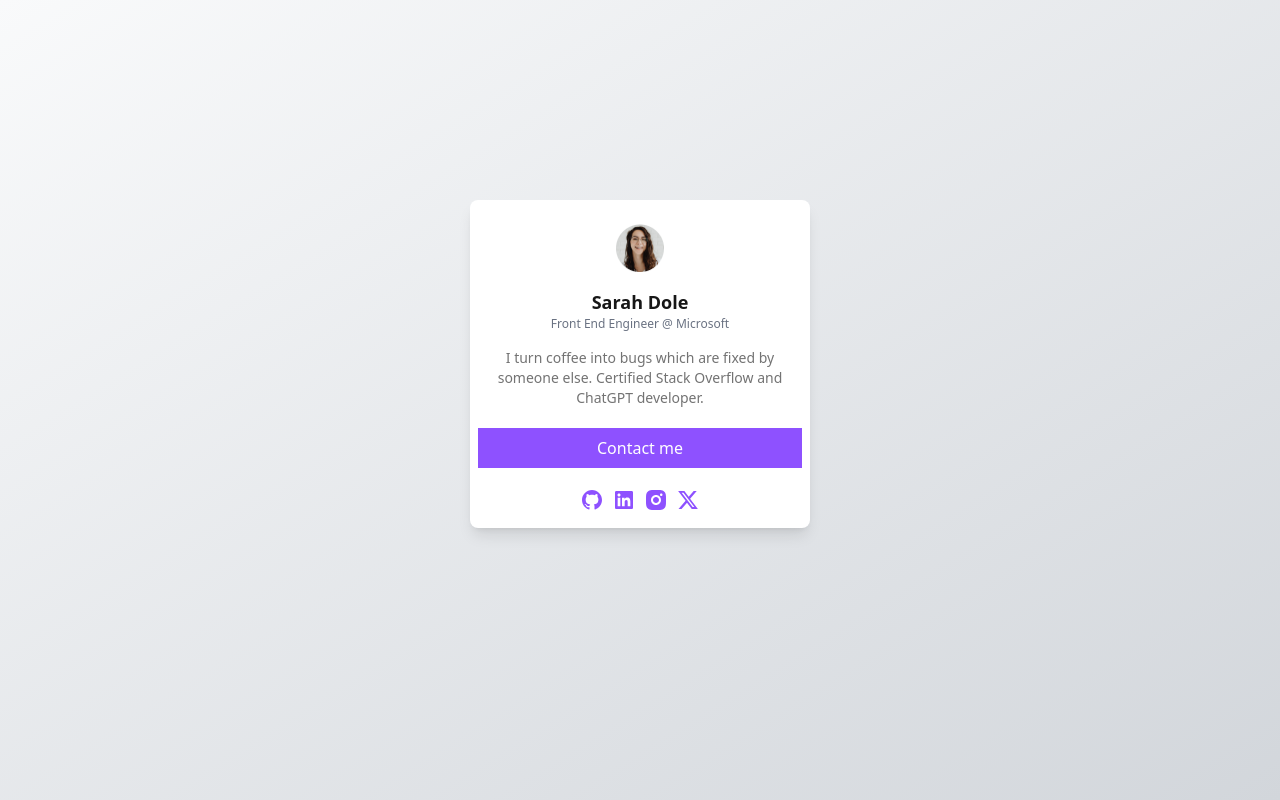
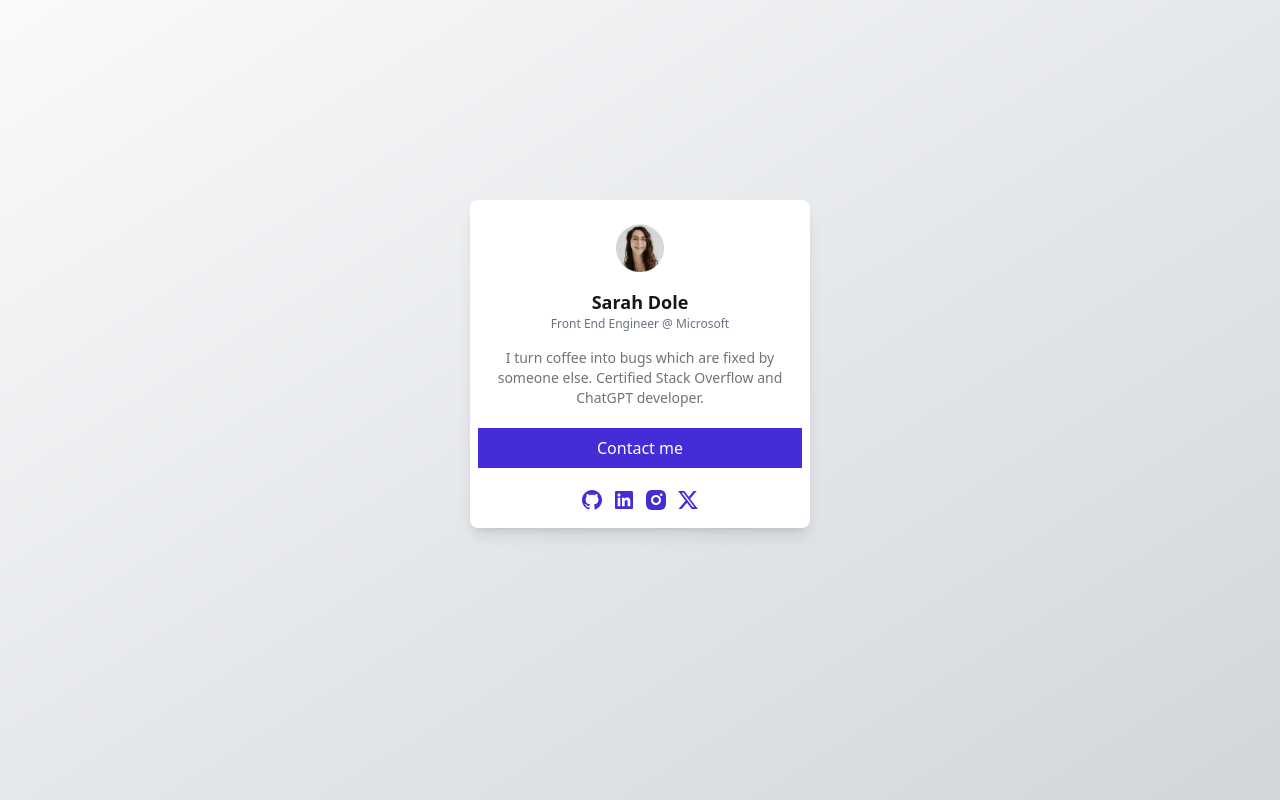
Before and after one commit to clumsy-hands/gfe-react-submissions, a React (Vite) app: page /profile-card in a window 1280 px wide. Built offline with nearby package versions, Linux system fonts and the light colour scheme.

Commit message:
bug: fix color for button and icons

```diff
--- a/src/components/profile-card.tsx
+++ b/src/components/profile-card.tsx
@@ -1,3 +1,5 @@
+const LINK_CSS =
+  "text-indigo-700 w-[24px] h-[24px] flex items-center justify-center hover:text-indigo-900";
 export default function ProfileCard() {
   return (
     <div className="flex flex-row justify-center min-h-screen bg-gradient-to-br from-[#F9FAFB] to-[#D2D6DB] pt-[200px] w-full">
@@ -16,13 +18,13 @@ export default function ProfileCard() {
           Stack Overflow and ChatGPT developer.
         </p>
 
-        <button className="bg-violet-500 hover:bg-violet-50 hover:text-violet-500 text-white py-2 px-4 w-full my-5 cursor-pointer">
+        <button className="bg-indigo-700 hover:bg-indigo-50 hover:text-indigo-700 text-white py-2 px-4 w-full my-5 cursor-pointer">
           Contact me
         </button>
 
         <div className="flex flex-row gap-2">
           <a
-            className="text-violet-500 w-[24px] h-[24px] flex items-center justify-center hover:text-violet-900"
+            className={LINK_CSS}
             href="https://www.github.com/clumsy-hands"
             target="_blank"
           >
@@ -35,7 +37,7 @@ export default function ProfileCard() {
             </svg>
           </a>
           <a
-            className="text-violet-500 w-[24px] h-[24px] flex items-center justify-center hover:text-violet-900"
+            className={LINK_CSS}
             href="https://www.linkedin.com/in/vipin-bhandari-b021b9104/"
             target="_blank"
           >
@@ -47,11 +49,7 @@ export default function ProfileCard() {
               <path d="M18.3362 18.339H15.6707V14.1622C15.6707 13.1662 15.6505 11.8845 14.2817 11.8845C12.892 11.8845 12.6797 12.9683 12.6797 14.0887V18.339H10.0142V9.75H12.5747V10.9207H12.6092C12.967 10.2457 13.837 9.53325 15.1367 9.53325C17.8375 9.53325 18.337 11.3108 18.337 13.6245V18.339H18.3362ZM7.00373 8.57475C6.14573 8.57475 5.45648 7.88025 5.45648 7.026C5.45648 6.1725 6.14648 5.47875 7.00373 5.47875C7.85873 5.47875 8.55173 6.1725 8.55173 7.026C8.55173 7.88025 7.85798 8.57475 7.00373 8.57475ZM8.34023 18.339H5.66723V9.75H8.34023V18.339ZM19.6697 3H4.32923C3.59498 3 3.00098 3.5805 3.00098 4.29675V19.7033C3.00098 20.4202 3.59498 21 4.32923 21H19.6675C20.401 21 21.001 20.4202 21.001 19.7033V4.29675C21.001 3.5805 20.401 3 19.6675 3H19.6697Z"></path>
             </svg>
           </a>
-          <a
-            className="text-violet-500 w-[24px] h-[24px] flex items-center justify-center hover:text-violet-900"
-            href="https://instagram.com"
-            target="_blank"
-          >
+          <a className={LINK_CSS} href="https://instagram.com" target="_blank">
             <svg
               xmlns="http://www.w3.org/2000/svg"
               viewBox="0 0 24 24"
@@ -61,7 +59,7 @@ export default function ProfileCard() {
             </svg>
           </a>
           <a
-            className="text-violet-500 w-[24px] h-[24px] flex items-center justify-center hover:text-violet-900"
+            className={LINK_CSS}
             href="https://www.twitter.com"
             target="_blank"
           >
```
